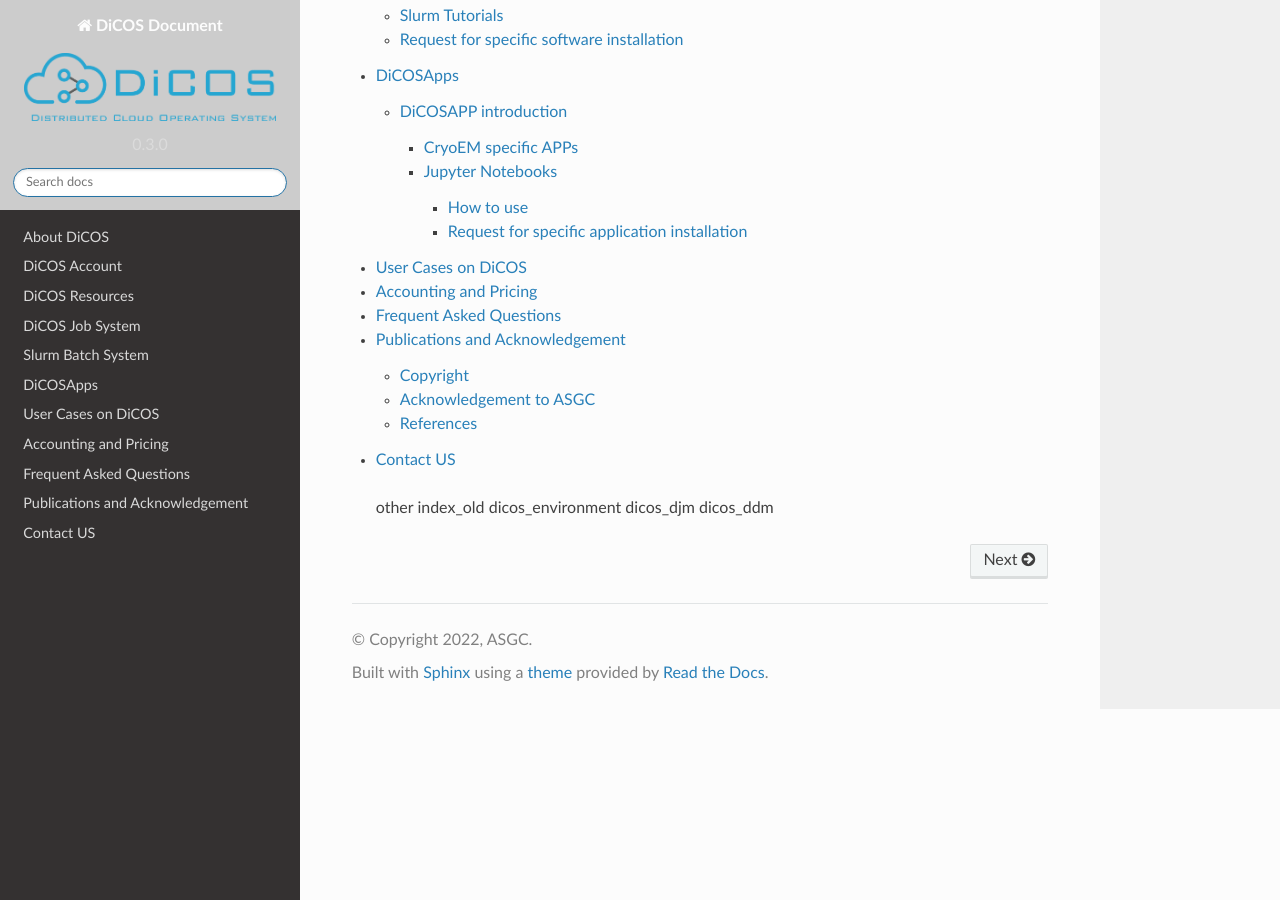
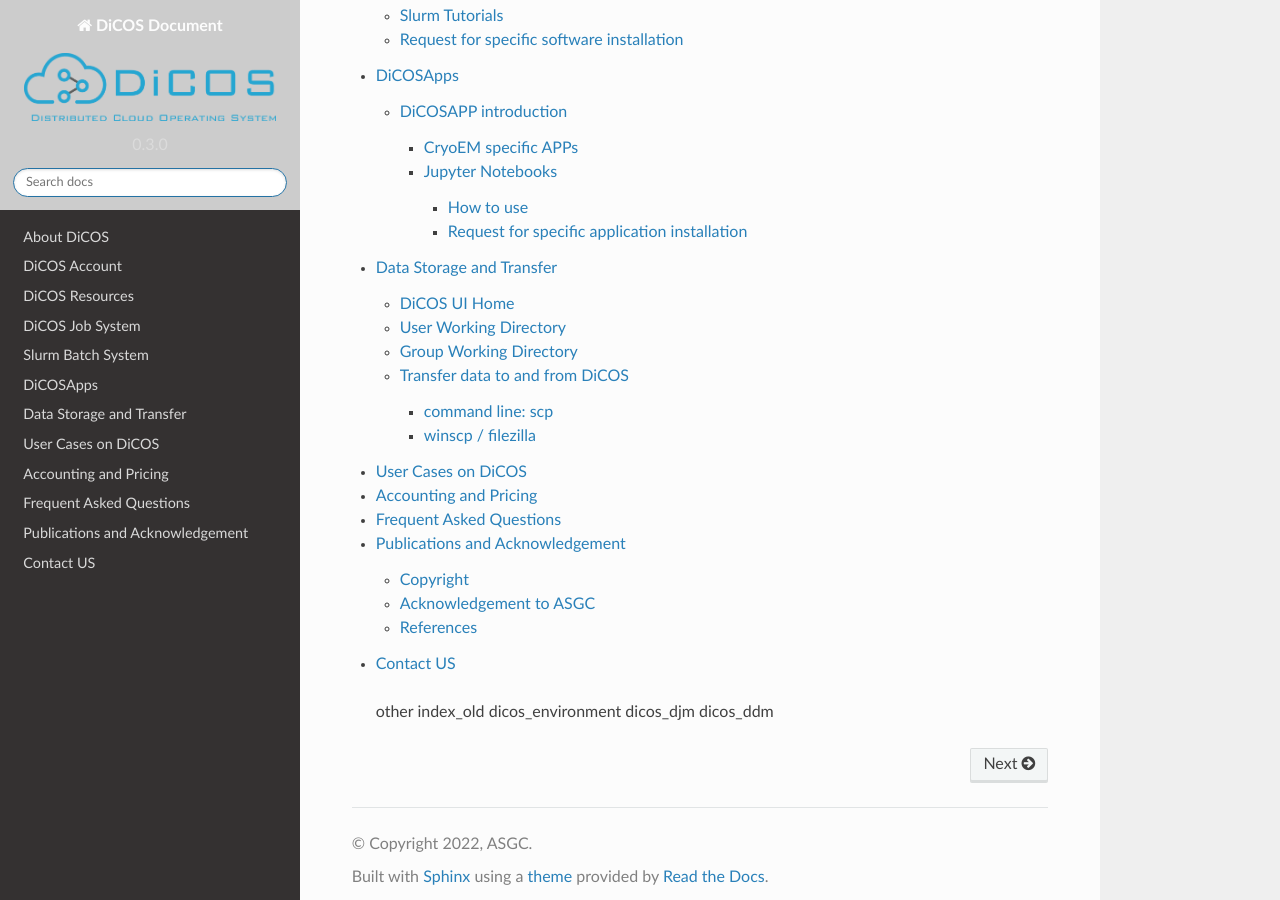
Before and after one commit to ASGCOPS/dicos_document, a Sphinx documentation site: the page built from docs/source/index.rst, in a window 1280 px wide and 900 px high, scrolled down 768 px. Built offline with Sphinx 7.4.7 and the Read the Docs theme 2.0.0, drawn with Linux system fonts in a browser that asks for light colours.

Commit message:
Add data_storage_transfer.rst

```diff
--- /dev/null
+++ b/docs/source/data_storage_transfer.rst
@@ -0,0 +1,27 @@
+****************************
+Data Storage and Transfer
+****************************
+
+======================
+DiCOS UI Home
+======================
+
+======================
+User Working Directory
+======================
+
+======================
+Group Working Directory
+======================
+
+==================================
+Transfer data to and from DiCOS
+==================================
+
+------------------
+command line: scp
+------------------
+
+-------------------------
+winscp / filezilla
+-------------------------
--- a/docs/source/index.rst
+++ b/docs/source/index.rst
@@ -9,6 +9,7 @@
    dicos_job_submission
    slurm_job_submission
    dicosapp
+   data_storage_transfer
    user_case
    accounting
    faq
```
